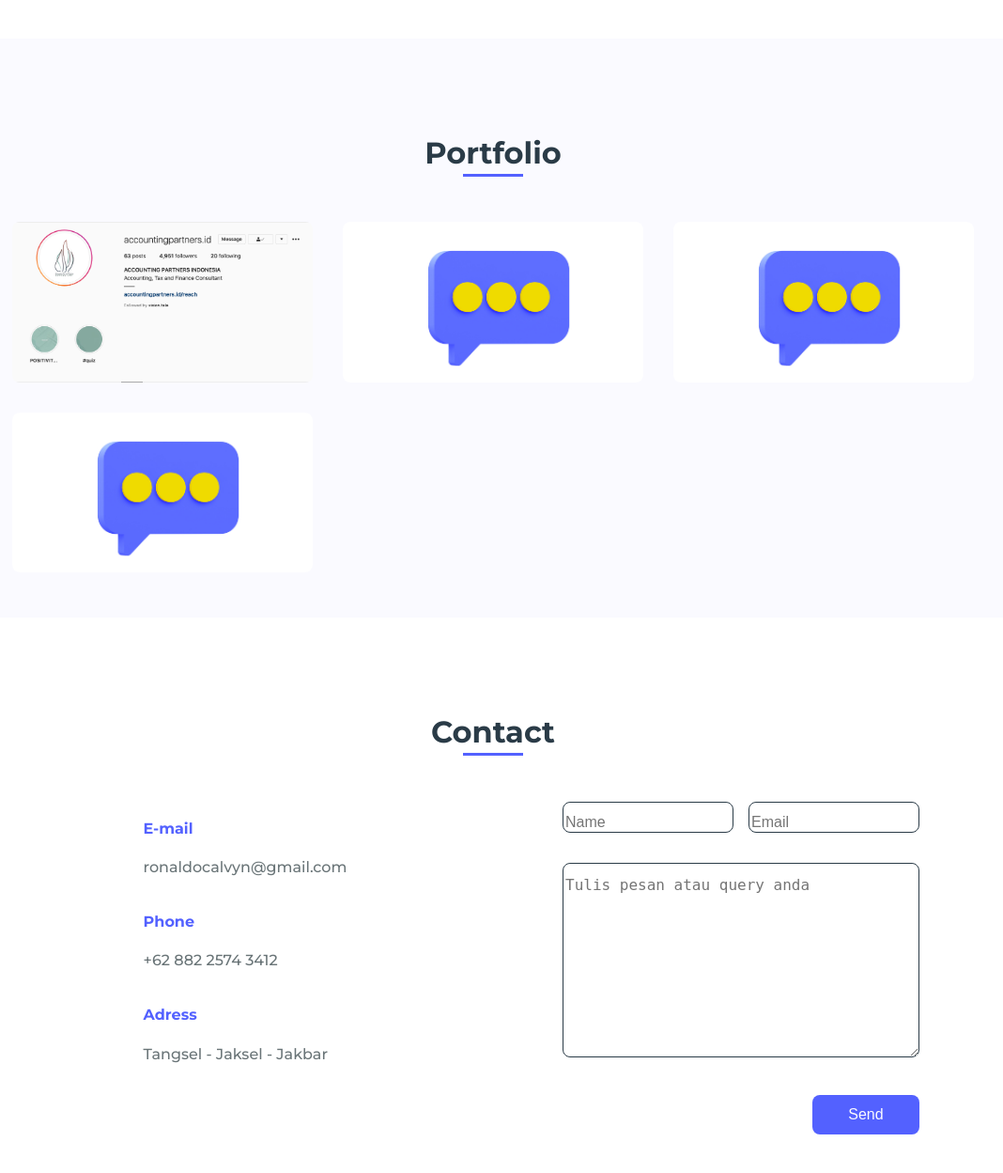
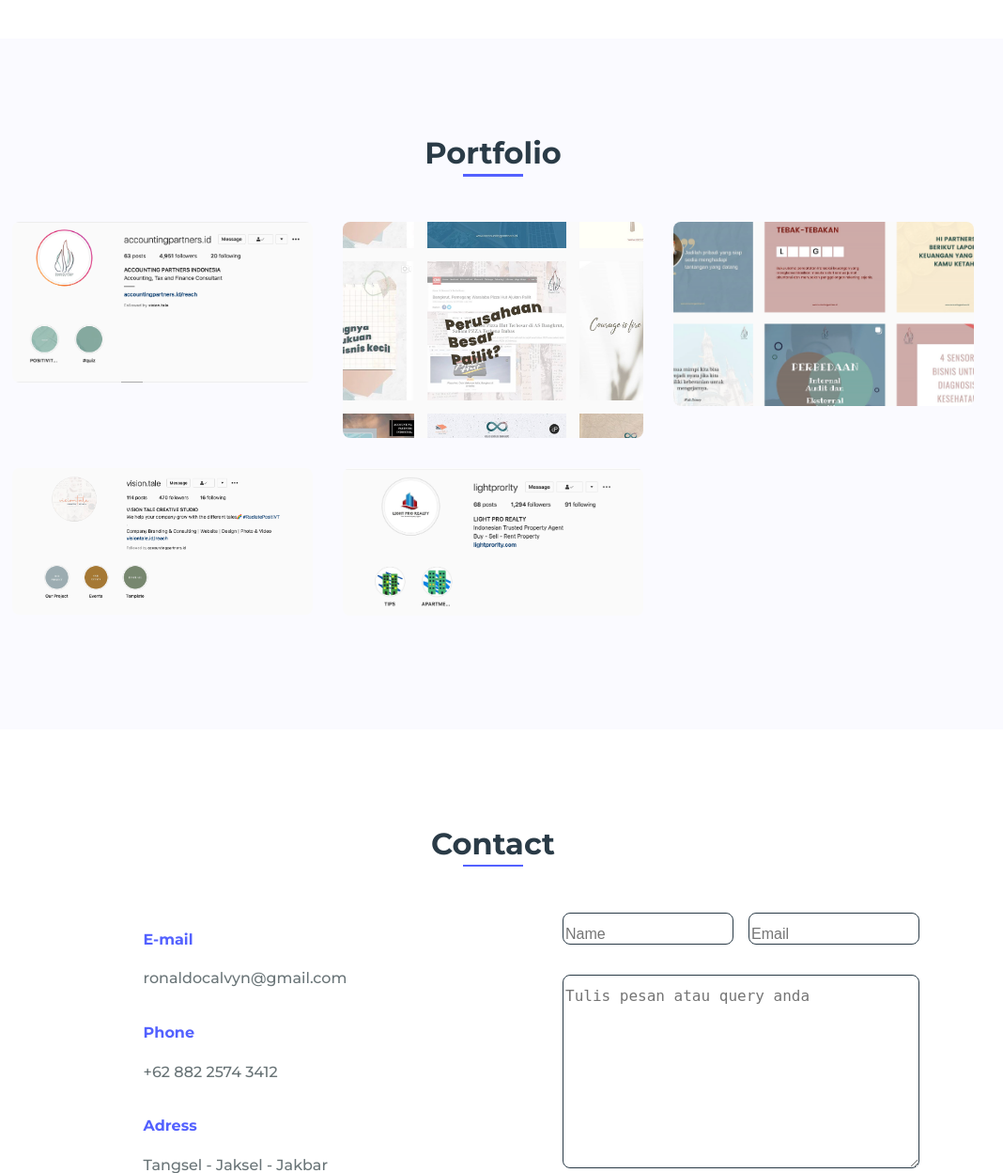
Before and after one commit to northern-king/ronaldoweb, a PHP site: page / in a window 1280 px wide. Shown: the part 2120-3368 px from the top of the page at 94% size, without its empty margins (115-1183 px from the left). Run offline with PHP 8.4, Linux system fonts and the light colour scheme.

Commit message:
revisian

```diff
--- a/assets/css/styles.css
+++ b/assets/css/styles.css
@@ -138,6 +138,7 @@ img {
   left: 0;
   z-index: var(--z-fixed);
   background-color: var(--first-color);
+  box-shadow: 0 0 120px #5419a188;
 }
 
 /* NAV */
--- a/index.html
+++ b/index.html
@@ -52,7 +52,8 @@
       <!-- HOME -->
       <section class="home" id="home">
         <div class="home__container bd-grid">
-          <h1 class="home__title"><span>HE</span><br />LLO</h1>
+          <h1 class="home__title"><span>HELLO</span><br />FOLKS
+          </h1>
 
           <div class="home__scroll">
             <a href="#" class="home__scroll-link"
@@ -140,21 +141,28 @@
                   </div>
               </div>
               <div class="portfolio__img">
-                  <img src="assets/img/portfolio.jpg" alt="portfolios">
+                  <img src="assets/img/portfolio1.png" alt="portfolios">
 
                   <div class="portfolio__link">
                       <a href="#" class="portfolio__link-name">View Details</a>
                   </div>
               </div>
               <div class="portfolio__img">
-                  <img src="assets/img/portfolio.jpg" alt="portfolios">
+                  <img src="assets/img/portfolio3.png" alt="portfolios">
 
                   <div class="portfolio__link">
                       <a href="#" class="portfolio__link-name">View Details</a>
                   </div>
               </div>
               <div class="portfolio__img">
-                  <img src="assets/img/portfolio.jpg" alt="portfolios">
+                  <img src="assets/img/portfolio4.png" alt="portfolios">
+
+                  <div class="portfolio__link">
+                      <a href="#" class="portfolio__link-name">View Details</a>
+                  </div>
+              </div>
+              <div class="portfolio__img">
+                  <img src="assets/img/portfolio5.png" alt="portfolios">
 
                   <div class="portfolio__link">
                       <a href="#" class="portfolio__link-name">View Details</a>
```
Also changed, not shown: assets/img/portfolio.jpg (deleted), assets/img/portfolio1.png (added), assets/img/portfolio3.png (added), assets/img/portfolio4.png (added), assets/img/portfolio5.png (added).
